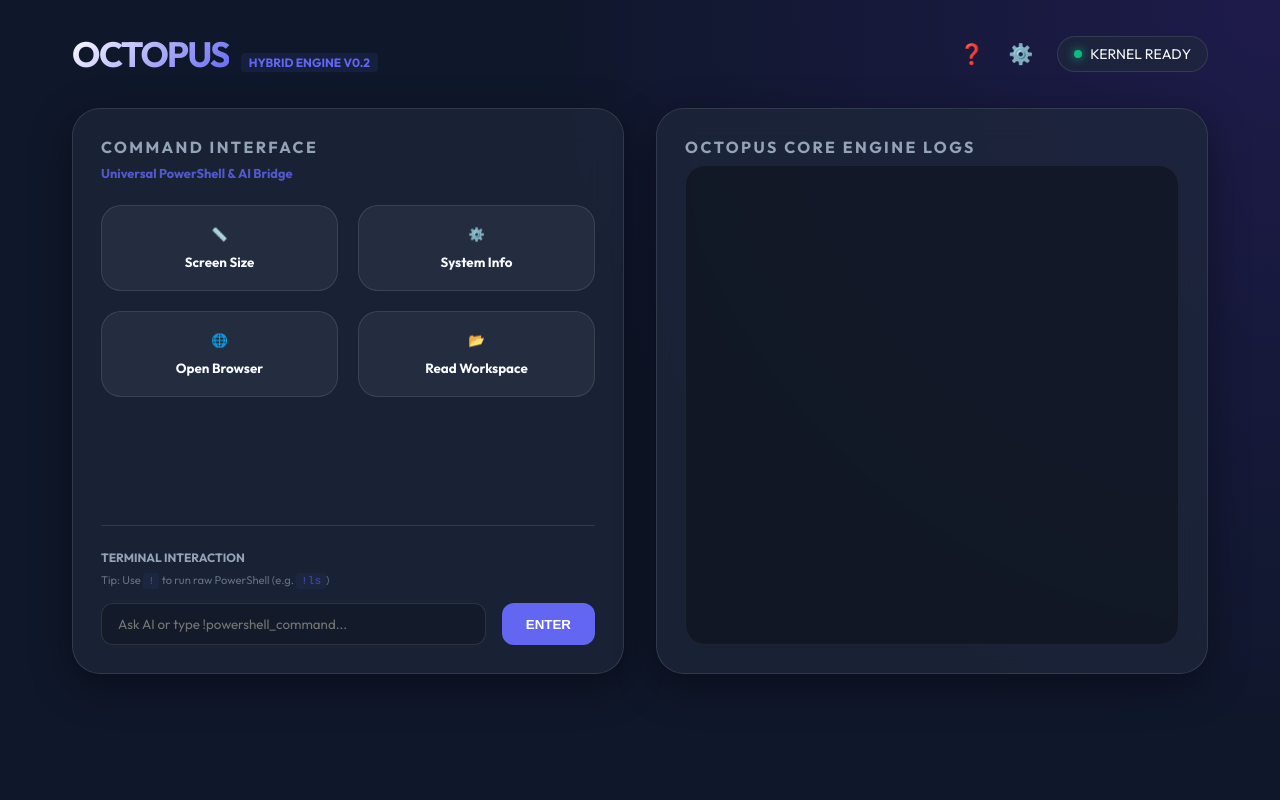
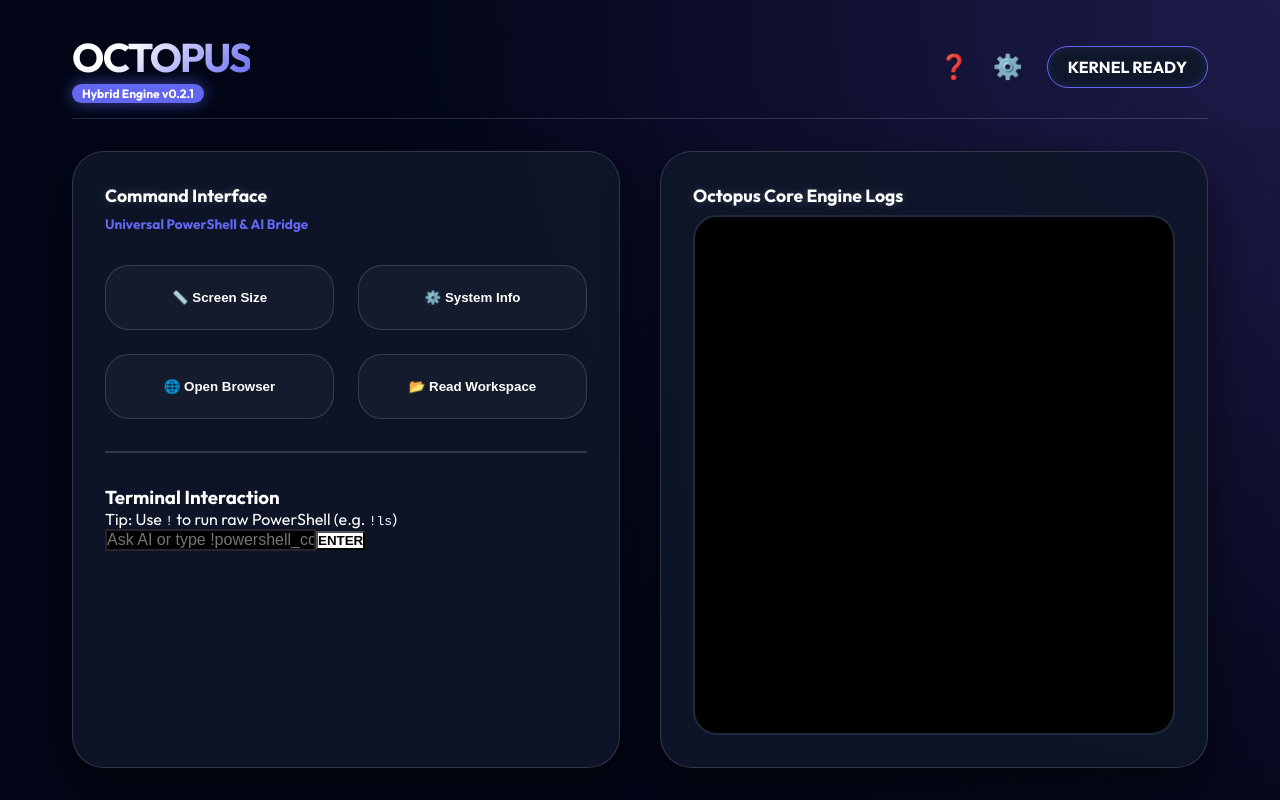
Before and after one commit to abwoo/Octopus, a React (Vite) app in the folder web/: page / in a window 1280 px wide. Built offline with nearby package versions, Linux system fonts and the light colour scheme; no server answers.

Commit message:
fix: octopus v0.2.1 - fix doc visibility and enhance UI contrast

```diff
--- a/web/src/App.jsx
+++ b/web/src/App.jsx
@@ -19,17 +19,38 @@ export default function App() {
 
     useEffect(() => {
         fetchLogs()
-        fetchGuide()
+        // Initial guide fetch with retry
+        fetchGuide(3)
         const interval = setInterval(fetchLogs, 2000)
         return () => clearInterval(interval)
     }, [])
 
     const fetchLogs = () => {
-        fetch('/api/logs').then(res => res.json()).then(data => setLogs(data.logs || []))
+        fetch('/api/logs')
+            .then(res => res.json())
+            .then(data => setLogs(data.logs || []))
+            .catch(err => console.error("Logs fetch failed:", err))
     }
 
-    const fetchGuide = () => {
-        fetch('/api/guide').then(res => res.json()).then(data => setGuideContent(data.content))
+    const fetchGuide = (retries = 3) => {
+        fetch('/api/guide')
+            .then(res => {
+                if (!res.ok) throw new Error("Network response was not ok");
+                return res.json();
+            })
+            .then(data => {
+                if (data.content) {
+                    setGuideContent(data.content)
+                } else if (retries > 0) {
+                    setTimeout(() => fetchGuide(retries - 1), 2000)
+                }
+            })
+            .catch(err => {
+                console.error("Guide fetch failed:", err)
+                if (retries > 0) {
+                    setTimeout(() => fetchGuide(retries - 1), 2000)
+                }
+            })
     }
 
     useEffect(() => {
@@ -48,7 +69,6 @@ export default function App() {
         setIsProcessing(true)
         const cmd = prompt.trim()
 
-        // If it starts with '!', treat as raw PowerShell, else treat as AI instruction
         if (cmd.startsWith('!')) {
             const rawCmd = cmd.substring(1)
             addLocalLog(`Executing PowerShell: ${rawCmd}`, 'system')
@@ -65,7 +85,6 @@ export default function App() {
                 addLocalLog(`Terminal Error: ${err.message}`, 'error')
             }
         } else {
-            // AI Chat Mode
             addLocalLog(`AI Instruction: ${cmd}`, 'user')
             try {
                 const res = await fetch('/api/chat', {
@@ -127,7 +146,7 @@ export default function App() {
             <header className="header">
                 <div className="brand">
                     <h1>OCTOPUS</h1>
-                    <span className="version">Hybrid Engine v0.2</span>
+                    <span className="version">Hybrid Engine v0.2.1</span>
                 </div>
                 <div className="header-actions">
                     <button className="btn-icon-only" onClick={() => { fetchGuide(); setShowGuide(true); }} title="Guide">❓</button>
@@ -266,7 +285,7 @@ export default function App() {
                             {guideContent ? (
                                 <pre>{guideContent}</pre>
                             ) : (
-                                <div className="loading">Loading manual from core docs...</div>
+                                <div className="loading">Manual data not detected. Retrieving from core engine...</div>
                             )}
                         </div>
                         <div className="modal-actions">
--- a/web/src/index.css
+++ b/web/src/index.css
@@ -1,12 +1,16 @@
 :root {
   --primary: #6366f1;
-  --primary-glow: rgba(99, 102, 241, 0.4);
-  --bg: #0f172a;
-  --card-bg: rgba(30, 41, 59, 0.7);
-  --text: #f8fafc;
+  --primary-glow: rgba(99, 102, 241, 0.6);
+  --bg: #020617;
+  /* 更深的背景，接近纯黑 */
+  --card-bg: rgba(15, 23, 42, 0.9);
+  /* 更实、更深的卡片背景 */
+  --text: #ffffff;
+  /* 纯白文字 */
   --text-dim: #94a3b8;
-  --border: rgba(255, 255, 255, 0.1);
+  --border: rgba(255, 255, 255, 0.15);
   --success: #10b981;
+  --terminal-blue: #38bdf8;
 }
 
 * {
@@ -21,7 +25,8 @@ body {
   color: var(--text);
   min-height: 100vh;
   overflow-x: hidden;
-  background: radial-gradient(circle at top right, #1e1b4b, #0f172a 50%);
+  /* 增强渐变对比度 */
+  background: radial-gradient(circle at top right, #1e1b4b, #020617 60%);
 }
 
 .dashboard {
@@ -35,30 +40,27 @@ body {
   justify-content: space-between;
   align-items: center;
   margin-bottom: 2rem;
-}
-
-.brand {
-  display: flex;
-  align-items: baseline;
-  gap: 0.75rem;
+  padding-bottom: 1rem;
+  border-bottom: 1px solid var(--border);
 }
 
 .brand h1 {
-  font-size: 2.2rem;
+  font-size: 2.5rem;
+  font-weight: 900;
   letter-spacing: -0.05em;
-  background: linear-gradient(135deg, #fff 0%, #6366f1 100%);
+  background: linear-gradient(135deg, #fff 30%, #6366f1 100%);
   -webkit-background-clip: text;
   -webkit-text-fill-color: transparent;
 }
 
 .version {
   font-size: 0.75rem;
-  font-weight: 700;
-  text-transform: uppercase;
-  color: var(--primary);
-  background: rgba(99, 102, 241, 0.1);
-  padding: 2px 8px;
-  border-radius: 4px;
+  font-weight: 800;
+  color: #fff;
+  background: var(--primary);
+  padding: 2px 10px;
+  border-radius: 99px;
+  box-shadow: 0 0 15px var(--primary-glow);
 }
 
 .header-actions {
@@ -71,314 +73,162 @@ body {
   background: none;
   border: none;
   color: var(--text-dim);
-  font-size: 1.25rem;
+  font-size: 1.5rem;
   cursor: pointer;
-  transition: transform 0.2s ease;
+  transition: all 0.3s ease;
 }
 
 .btn-icon-only:hover {
-  transform: rotate(90deg);
-  color: var(--text);
+  transform: scale(1.2);
+  color: #fff;
+  filter: drop-shadow(0 0 8px #fff);
 }
 
 .status-badge {
-  padding: 0.5rem 1rem;
+  padding: 0.6rem 1.25rem;
   border-radius: 99px;
-  background: var(--card-bg);
-  border: 1px solid var(--border);
-  font-size: 0.875rem;
-  display: flex;
-  align-items: center;
-  gap: 0.5rem;
-}
-
-.status-dot {
-  width: 8px;
-  height: 8px;
-  border-radius: 50%;
-  background: #64748b;
-}
-
-.status-dot.online {
-  background: var(--success);
-  box-shadow: 0 0 10px var(--success);
-}
-
-.status-dot.offline {
-  background: #ef4444;
-  box-shadow: 0 0 10px #ef4444;
+  background: #0f172a;
+  border: 1px solid var(--primary);
+  color: #fff;
+  font-weight: 700;
+  box-shadow: inset 0 0 10px rgba(99, 102, 241, 0.2);
 }
 
 .grid {
   display: grid;
   grid-template-columns: 1fr 1fr;
-  gap: 2rem;
+  gap: 2.5rem;
 }
 
 .card {
   background: var(--card-bg);
-  backdrop-filter: blur(16px);
-  -webkit-backdrop-filter: blur(16px);
   border: 1px solid var(--border);
-  border-radius: 28px;
-  padding: 1.75rem;
-  box-shadow: 0 12px 40px rgba(0, 0, 0, 0.4);
-  display: flex;
-  flex-direction: column;
+  border-radius: 32px;
+  padding: 2rem;
+  box-shadow: 0 20px 50px rgba(0, 0, 0, 0.6);
+  transition: border-color 0.3s ease;
+}
+
+.card:hover {
+  border-color: var(--primary);
 }
 
 .card h2 {
-  font-size: 1rem;
+  font-size: 1.1rem;
   margin-bottom: 0.5rem;
-  font-weight: 700;
-  color: var(--text-dim);
-  text-transform: uppercase;
-  letter-spacing: 0.15em;
+  color: #fff;
+  /* 标题改白色 */
+  text-shadow: 0 0 10px rgba(255, 255, 255, 0.2);
 }
 
 .subtitle {
-  font-size: 0.8rem;
   color: var(--primary);
-  font-weight: 600;
-  margin-bottom: 1.5rem;
-  opacity: 0.8;
-}
-
-.modal-subtitle {
-  font-size: 0.8rem;
-  color: var(--text-dim);
-  margin-top: -1.25rem;
-  margin-bottom: 1.5rem;
+  font-weight: 700;
+  font-size: 0.85rem;
+  margin-bottom: 2rem;
 }
 
 .controls {
   display: grid;
   grid-template-columns: 1fr 1fr;
-  gap: 1.25rem;
-  margin-bottom: 2.5rem;
+  gap: 1.5rem;
+  margin-bottom: 2rem;
 }
 
 .btn {
-  padding: 1.25rem;
-  border-radius: 20px;
+  padding: 1.5rem;
+  border-radius: 24px;
+  background: rgba(255, 255, 255, 0.03);
   border: 1px solid var(--border);
-  background: rgba(255, 255, 255, 0.05);
-  color: var(--text);
-  font-family: inherit;
-  font-weight: 600;
-  cursor: pointer;
-  transition: all 0.2s cubic-bezier(0.4, 0, 0.2, 1);
-  display: flex;
-  flex-direction: column;
-  align-items: center;
-  gap: 0.75rem;
+  color: #fff;
+  font-weight: 700;
+  transition: all 0.3s ease;
 }
 
 .btn:hover {
-  background: rgba(99, 102, 241, 0.15);
-  border-color: var(--primary);
-  transform: translateY(-4px);
-  box-shadow: 0 8px 24px var(--primary-glow);
+  background: var(--primary);
+  border-color: transparent;
+  transform: translateY(-5px);
+  box-shadow: 0 10px 30px var(--primary-glow);
 }
 
 .chat-area {
-  margin-top: auto;
-  border-top: 1px solid var(--border);
-  padding-top: 1.5rem;
-}
-
-.chat-area h3 {
-  font-size: 0.75rem;
-  color: var(--text-dim);
-  text-transform: uppercase;
-  margin-bottom: 0.5rem;
-}
-
-.hint {
-  font-size: 0.7rem;
-  color: var(--text-dim);
-  opacity: 0.6;
-  margin-bottom: 1rem;
-}
-
-.hint code {
-  color: var(--primary);
-  background: rgba(99, 102, 241, 0.1);
-  padding: 0.1rem 0.3rem;
-  border-radius: 4px;
-}
-
-.chat-form {
-  display: flex;
-  gap: 1rem;
+  border-top: 2px solid var(--border);
+  padding-top: 2rem;
 }
 
 .chat-form input {
-  flex: 1;
-  background: rgba(0, 0, 0, 0.2);
-  border: 1px solid var(--border);
-  border-radius: 12px;
-  padding: 0.75rem 1rem;
-  color: var(--text);
-  font-family: inherit;
+  background: #000;
+  border: 2px solid var(--border);
+  color: #fff;
+  font-size: 1rem;
+  font-weight: 500;
+}
+
+.chat-form input:focus {
+  border-color: var(--primary);
+  outline: none;
+  box-shadow: 0 0 15px var(--primary-glow);
 }
 
 .chat-form button {
-  background: var(--primary);
-  border: none;
-  border-radius: 12px;
-  padding: 0 1.5rem;
-  color: white;
-  font-weight: 700;
-  cursor: pointer;
+  background: #fff;
+  color: #000;
+  font-weight: 900;
 }
 
 .log-container {
-  height: 480px;
-  overflow-y: auto;
-  font-family: 'Fira Code', 'Monaco', monospace;
-  font-size: 0.8rem;
-  padding: 1rem;
-  background: rgba(0, 0, 0, 0.3);
-  border-radius: 20px;
-  border: 1px solid rgba(255, 255, 255, 0.05);
+  height: 520px;
+  background: #000;
+  /* 日志区纯黑 */
+  border: 2px solid #1e293b;
+  border-radius: 24px;
+  padding: 1.5rem;
 }
 
-.log-empty {
-  height: 100%;
-  display: flex;
-  align-items: center;
-  justify-content: center;
-  color: var(--text-dim);
-  font-style: italic;
+.log-entry {
+  color: #cbd5e1;
+  border-bottom: 1px solid #1e293b;
+  padding: 0.75rem 0;
 }
 
 .log-entry.terminal {
-  color: #38bdf8;
-  border-left: 3px solid #38bdf8;
-  padding-left: 0.75rem;
-  font-family: 'Fira Code', monospace;
+  color: var(--terminal-blue);
+  background: rgba(56, 189, 248, 0.05);
 }
 
-.loading {
-  text-align: center;
-  padding: 2rem;
-  color: var(--text-dim);
-  font-style: italic;
+.log-entry.ok {
+  color: #34d399;
 }
 
-.guide-content.terminal-style {
-  background: #0a0a0a;
-  color: #d1d5db;
-  font-family: 'Fira Code', monospace;
-  font-size: 0.85rem;
-  border: 1px solid #333;
+.log-entry.error {
+  color: #f87171;
+  background: rgba(248, 113, 113, 0.05);
 }
 
-.guide-content pre {
-  margin: 0;
-  white-space: pre-wrap;
+.log-entry.ai {
+  color: #a5b4fc;
 }
 
 .log-entry.system {
   color: #94a3b8;
-  font-weight: 600;
-  border-left: 3px solid #64748b;
-  padding-left: 0.75rem;
+  font-style: italic;
 }
 
-.log-entry.ok {
-  color: #10b981;
-  border-left: 3px solid #10b981;
-  padding-left: 0.75rem;
+/* 引导页弹窗增强 */
+.guide-modal {
+  max-width: 800px;
+  background: #020617 !important;
+  border: 3px solid var(--primary) !important;
 }
 
-.log-entry.error {
-  color: #ef4444;
-  border-left: 3px solid #ef4444;
-  padding-left: 0.75rem;
-}
-
-.log-entry.ai {
-  color: #818cf8;
-  border-left: 3px solid #6366f1;
-  padding-left: 0.75rem;
-}
-
-.log-entry.user {
-  color: #fff;
-  background: rgba(255, 255, 255, 0.05);
-  border-radius: 4px;
-  padding: 0.5rem 0.75rem;
-  margin: 0.5rem 0;
-}
-
-/* Modal Styling */
-.modal-overlay {
-  position: fixed;
-  top: 0;
-  left: 0;
-  right: 0;
-  bottom: 0;
-  background: rgba(0, 0, 0, 0.7);
-  backdrop-filter: blur(8px);
-  display: flex;
-  align-items: center;
-  justify-content: center;
-  z-index: 1000;
-}
-
-.modal {
-  width: 100%;
-  max-width: 450px;
-  padding: 2.5rem;
-}
-
-.form-group {
-  margin-bottom: 1.5rem;
-}
-
-.form-group label {
-  display: block;
-  font-size: 0.75rem;
-  color: var(--text-dim);
-  margin-bottom: 0.5rem;
-}
-
-.form-group input,
-.form-group select {
-  width: 100%;
-  padding: 0.75rem;
-  border-radius: 12px;
-  border: 1px solid var(--border);
-  background: rgba(0, 0, 0, 0.2);
-  color: var(--text);
-  font-family: inherit;
-}
-
-.modal-actions {
-  display: flex;
-  justify-content: flex-end;
-  gap: 1rem;
-  margin-top: 2rem;
-}
-
-.guide-modal {
-  max-width: 600px;
-  max-height: 80vh;
-  overflow: hidden;
-  display: flex;
-  flex-direction: column;
-}
-
-.guide-content {
-  flex: 1;
-  overflow-y: auto;
-  padding: 1rem;
-  background: rgba(0, 0, 0, 0.2);
-  border-radius: 16px;
-  margin-bottom: 1.5rem;
-  line-height: 1.6;
+.guide-content.terminal-style {
+  background: #000 !important;
+  color: #fff !important;
+  border: 1px solid #333;
+  padding: 2rem !important;
+  font-size: 1rem !important;
+  line-height: 1.8 !important;
 }
 
 @media (max-width: 768px) {
```
Also changed, not shown: 6 other files (tests, documents, lock files or other folders).
